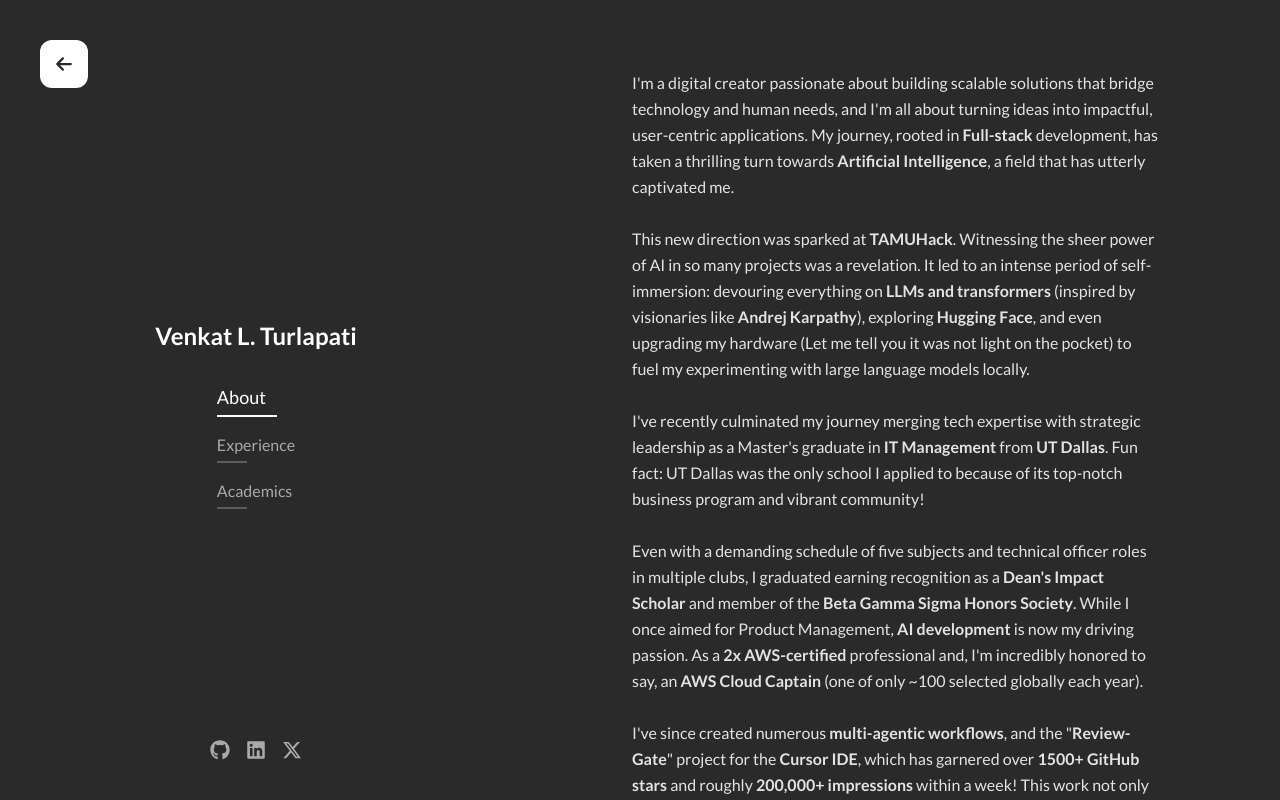
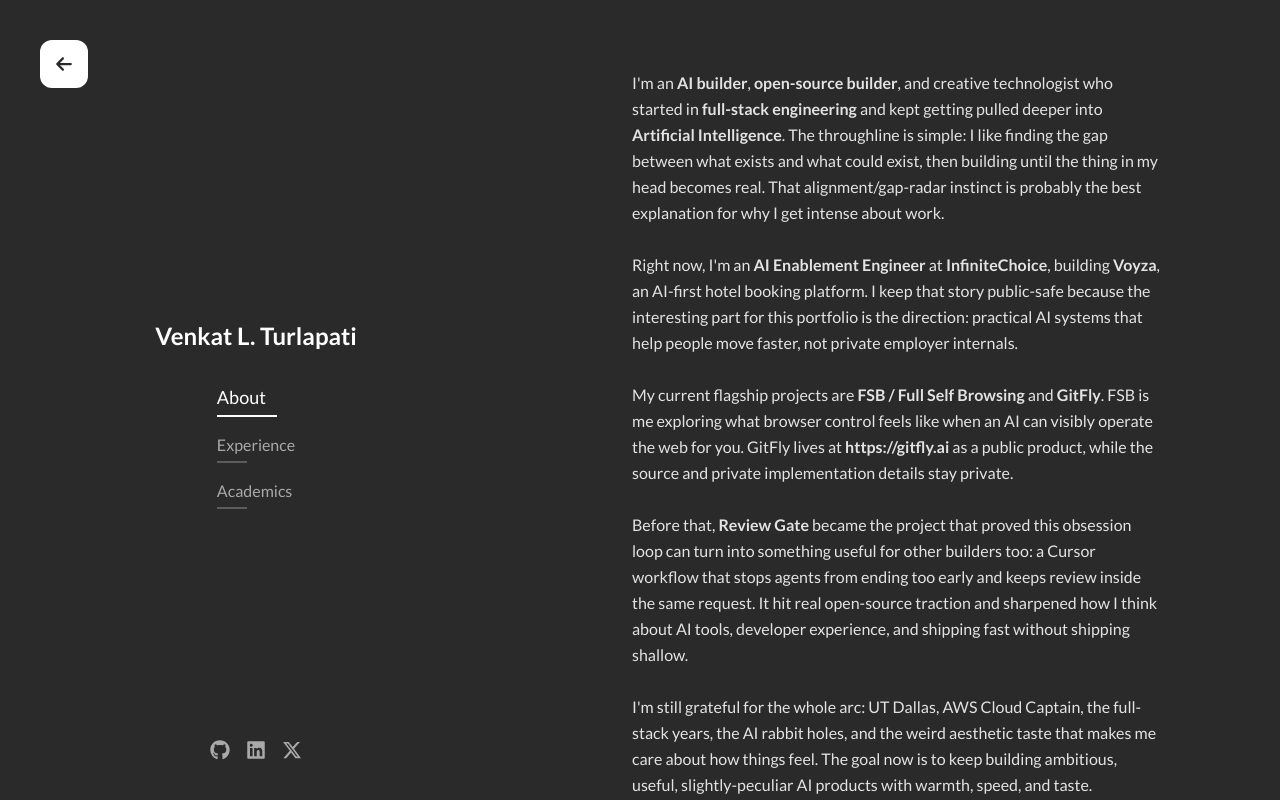
Before and after one commit to LakshmanTurlapati/Portfolio, a Next.js app: page /about in a window 1280 px wide. Built offline with nearby package versions, Linux system fonts and the light colour scheme.

Commit message:
feat(16-02): refresh public portfolio content

```diff
--- a/src/data/bio.ts
+++ b/src/data/bio.ts
@@ -4,50 +4,31 @@
 }
 
 export const bioSegments: BioSegment[] = [
-  { text: "I'm a digital creator passionate about building scalable solutions that bridge technology and human needs, and I'm all about turning ideas into impactful, user-centric applications. My journey, rooted in " },
-  { text: "Full-stack", bold: true },
-  { text: " development, has taken a thrilling turn towards " },
+  { text: "I'm an " },
+  { text: "AI builder", bold: true },
+  { text: ", " },
+  { text: "open-source builder", bold: true },
+  { text: ", and creative technologist who started in " },
+  { text: "full-stack engineering", bold: true },
+  { text: " and kept getting pulled deeper into " },
   { text: "Artificial Intelligence", bold: true },
-  { text: ", a field that has utterly captivated me.\n\n" },
-  { text: "This new direction was sparked at " },
-  { text: "TAMUHack", bold: true },
-  { text: ". Witnessing the sheer power of AI in so many projects was a revelation. It led to an intense period of self-immersion: devouring everything on " },
-  { text: "LLMs and transformers", bold: true },
-  { text: " (inspired by visionaries like " },
-  { text: "Andrej Karpathy", bold: true },
-  { text: "), exploring " },
-  { text: "Hugging Face", bold: true },
-  { text: ", and even upgrading my hardware (Let me tell you it was not light on the pocket) to fuel my experimenting with large language models locally.\n\n" },
-  { text: "I've recently culminated my journey merging tech expertise with strategic leadership as a Master's graduate in " },
-  { text: "IT Management", bold: true },
-  { text: " from " },
-  { text: "UT Dallas", bold: true },
-  { text: ". Fun fact: UT Dallas was the only school I applied to because of its top-notch business program and vibrant community!\n\n" },
-  { text: "Even with a demanding schedule of five subjects and technical officer roles in multiple clubs, I graduated earning recognition as a " },
-  { text: "Dean's Impact Scholar", bold: true },
-  { text: " and member of the " },
-  { text: "Beta Gamma Sigma Honors Society", bold: true },
-  { text: ". While I once aimed for Product Management, " },
-  { text: "AI development", bold: true },
-  { text: " is now my driving passion. As a " },
-  { text: "2x AWS-certified", bold: true },
-  { text: " professional and, I'm incredibly honored to say, an " },
-  { text: "AWS Cloud Captain", bold: true },
-  { text: " (one of only ~100 selected globally each year).\n\n" },
-  { text: "I've since created numerous " },
-  { text: "multi-agentic workflows", bold: true },
-  { text: ', and the "' },
-  { text: "Review-Gate", bold: true },
-  { text: '" project for the ' },
-  { text: "Cursor IDE", bold: true },
-  { text: ", which has garnered over " },
-  { text: "1500+ GitHub stars", bold: true },
-  { text: " and roughly " },
-  { text: "200,000+ impressions", bold: true },
-  { text: " within a week! This work not only boosted my LinkedIn presence but has led to my current role working on production AI systems at " },
-  { text: "Rocket Mortgage", bold: true },
-  { text: " (formerly Mr.Cooper).\n\n" },
-  { text: "I'm deeply grateful for this journey and believe I'm in the right place at the right time. My heart is set on " },
-  { text: "AI development", bold: true },
-  { text: ", and I'm excited to keep challenging the status quo, one line of code or one bold idea at a time." },
+  { text: ". The throughline is simple: I like finding the gap between what exists and what could exist, then building until the thing in my head becomes real. That alignment/gap-radar instinct is probably the best explanation for why I get intense about work.\n\n" },
+  { text: "Right now, I'm an " },
+  { text: "AI Enablement Engineer", bold: true },
+  { text: " at " },
+  { text: "InfiniteChoice", bold: true },
+  { text: ", building " },
+  { text: "Voyza", bold: true },
+  { text: ", an AI-first hotel booking platform. I keep that story public-safe because the interesting part for this portfolio is the direction: practical AI systems that help people move faster, not private employer internals.\n\n" },
+  { text: "My current flagship projects are " },
+  { text: "FSB / Full Self Browsing", bold: true },
+  { text: " and " },
+  { text: "GitFly", bold: true },
+  { text: ". FSB is me exploring what browser control feels like when an AI can visibly operate the web for you. GitFly lives at " },
+  { text: "https://gitfly.ai", bold: true },
+  { text: " as a public product, while the source and private implementation details stay private.\n\n" },
+  { text: "Before that, " },
+  { text: "Review Gate", bold: true },
+  { text: " became the project that proved this obsession loop can turn into something useful for other builders too: a Cursor workflow that stops agents from ending too early and keeps review inside the same request. It hit real open-source traction and sharpened how I think about AI tools, developer experience, and shipping fast without shipping shallow.\n\n" },
+  { text: "I'm still grateful for the whole arc: UT Dallas, AWS Cloud Captain, the full-stack years, the AI rabbit holes, and the weird aesthetic taste that makes me care about how things feel. The goal now is to keep building ambitious, useful, slightly-peculiar AI products with warmth, speed, and taste." },
 ];
--- a/src/data/experience.ts
+++ b/src/data/experience.ts
@@ -8,6 +8,16 @@
 }
 
 export const experienceData: ExperienceEntry[] = [
+  {
+    timeline: "2026 - Present",
+    title: "AI Enablement Engineer",
+    company: "InfiniteChoice",
+    descriptions: [
+      "Building Voyza, an AI-first hotel booking platform, with a public-safe focus on practical AI enablement, product workflows, and user-facing intelligence.",
+    ],
+    skills: ["AI Enablement", "Product Engineering", "AI Workflows", "Full-Stack"],
+    url: "https://www.linkedin.com/company/infinitechoice/",
+  },
   {
     timeline: "June 2025 - December 2025",
     title: "AI/ML Intern",
--- a/src/data/projects.ts
+++ b/src/data/projects.ts
@@ -20,6 +20,8 @@
 export type HoverEffect = 'ripple' | 'wave' | 'spiral' | 'scan' | 'magnet' | 'scatter' | 'flow' | 'binary' | 'constellation' | 'heartbeat';
 
 export const PROJECT_EFFECTS: Record<string, HoverEffect> = {
+  "FSB / Full Self Browsing": "ripple",
+  "GitFly": "flow",
   "Review Gate": "heartbeat",
   "Blockchain Smartcontracts": "constellation",
   "Smart Fabric using IOT": "wave",
@@ -45,6 +47,8 @@
 
 // First project is pinned (always shown first), rest are shuffled on each render
 export const pinnedProjects: Project[] = [
+  { name: "FSB / Full Self Browsing", image: "/assets/fsb.png", links: { Website: "https://www.full-selfbrowsing.com", GitHub: "https://github.com/LakshmanTurlapati/FSB" } },
+  { name: "GitFly", image: "", links: { Website: "https://gitfly.ai" } },
   { name: "Review Gate", image: "/assets/review_gate.webp", links: { GitHub: "https://github.com/LakshmanTurlapati/Review-Gate" } },
 ];
 
@@ -65,13 +69,43 @@
   { name: "awsxutd", image: "/assets/awsxutd.png", links: { Website: "https://marvelous-sopapillas-cf2910.netlify.app", GitHub: "https://github.com/LakshmanTurlapati/awsxutd" } },
   { name: "Open-API", image: "/assets/open_api.png", links: { GitHub: "https://github.com/LakshmanTurlapati/open-api" } },
   { name: "ArtScii", image: "/assets/artscii.jpg", links: { GitHub: "https://github.com/LakshmanTurlapati/ArtScii" } },
-  { name: "FSB", image: "/assets/fsb.png", links: { GitHub: "https://github.com/LakshmanTurlapati/FSB" } },
   { name: "Asteroids Game", image: "/assets/asteroids.png", links: { Website: "https://harmonious-caramel-3c3627.netlify.app", GitHub: "https://github.com/LakshmanTurlapati/Atari-Astroids-Multiplayer" } },
   { name: "ProKeys", image: "/assets/prokeys.png", links: { GitHub: "https://github.com/LakshmanTurlapati/ProKeys" } },
   { name: "SmolLM Flutter", image: "/assets/smollm_flutter.png", links: { GitHub: "https://github.com/LakshmanTurlapati/SmolLm-Flutter" } },
 ];
 
 export const PROJECT_DETAILS: Record<string, ProjectDetail> = {
+  "FSB / Full Self Browsing": {
+    tagline: "AI that can visibly operate the browser",
+    year: "2026",
+    role: "Author \u00b7 Open-source builder",
+    stack: ["AI Agents", "Browser Automation", "TypeScript", "Web"],
+    overview: "FSB / Full Self Browsing is a public browser automation assistant that turns natural-language intent into visible browsing actions. The point is not fake magic; it is making AI control feel observable, bounded, and useful.",
+    highlights: [
+      "Public project home at https://www.full-selfbrowsing.com.",
+      "Explores AI-driven browser control with a visible user-facing control surface.",
+      "Inspired the portfolio's v4.1 direction for Parz-controlled navigation and browsing.",
+    ],
+    sections: [
+      { heading: "The spark", body: "Most AI browsing demos either feel hidden or overpromise control. FSB is about making the assistant's actions visible enough that users can trust what is happening." },
+      { heading: "The portfolio connection", body: "Parz's next control layer borrows this philosophy: show the user when the AI is navigating, opening projects, or moving through the site." },
+    ],
+  },
+  "GitFly": {
+    tagline: "A public product for faster code work",
+    year: "2026",
+    role: "Builder",
+    stack: ["AI", "Developer Tools", "Product Engineering"],
+    overview: "GitFly is a current flagship project available publicly at https://gitfly.ai. The public story is the product and what it helps builders do; the source code and private implementation details are intentionally not public.",
+    highlights: [
+      "Public platform link only: https://gitfly.ai.",
+      "Presented as a product story, not a source-code showcase.",
+      "Part of Lakshman's current AI-builder and developer-tools narrative.",
+    ],
+    sections: [
+      { heading: "Public boundary", body: "GitFly's source and private implementation details stay private. The portfolio and Parz should point people to the public platform and product story only." },
+    ],
+  },
   "Review Gate": {
     tagline: "Turn 500 Cursor requests into 2,500",
     year: "2025 \u00b7 v2.7.3",
@@ -329,13 +363,6 @@
       "Luminance-based mapping for accurate shading.",
     ],
   },
-  "FSB": {
-    tagline: "Experimental project",
-    year: "2024",
-    role: "Author",
-    stack: ["Various"],
-    overview: "A smaller experimental project \u2014 details in the repo.",
-  },
   "ProKeys": {
     tagline: "Keyboard shortcut utility",
     year: "2023",
```
